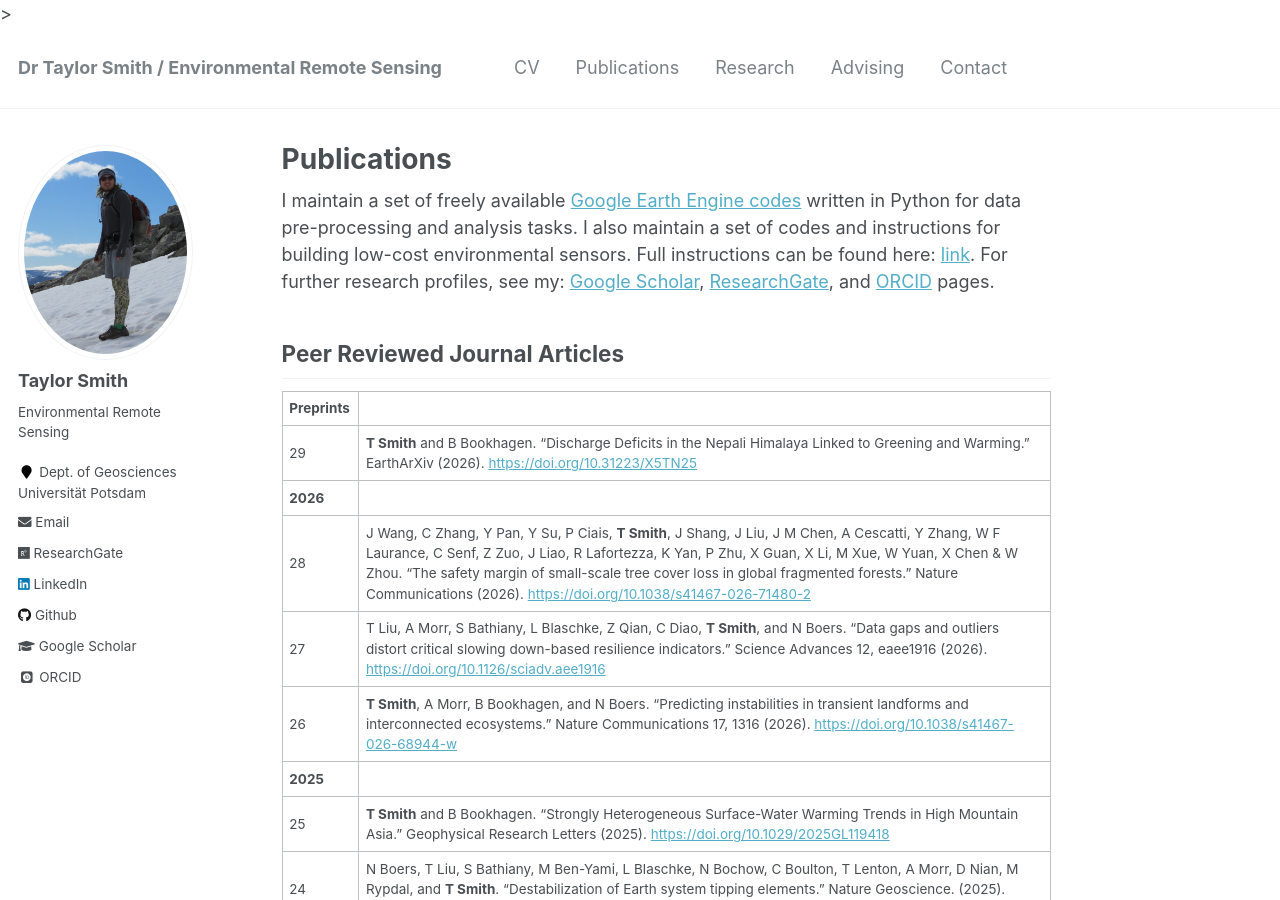
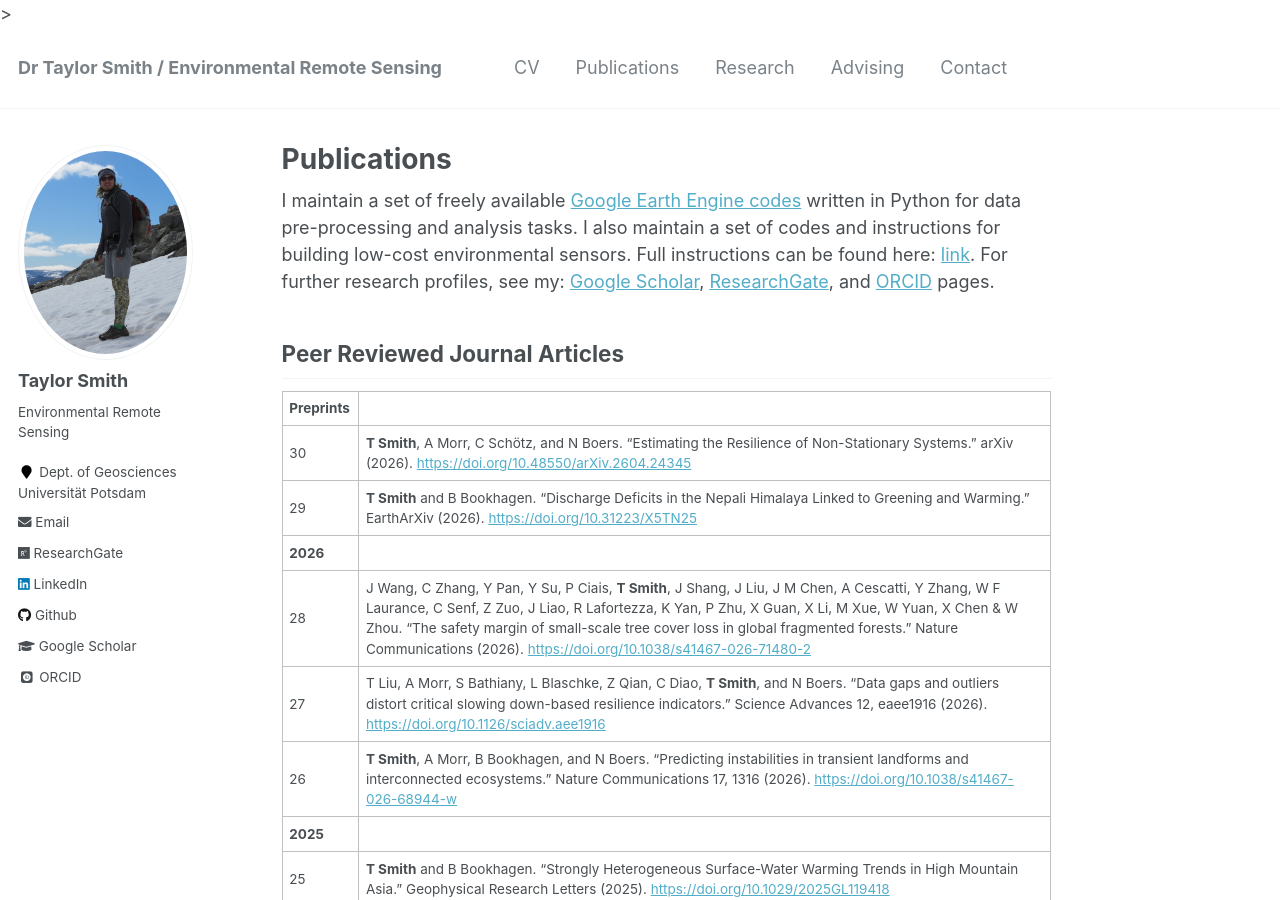
Before and after one commit to tasmi/tasmi.github.io, a Jekyll site: the page built from _pages/publications.md, in a window 1280 px wide and 900 px high. Built offline with Jekyll 4.4.1, drawn with Linux system fonts in a browser that asks for light colours; some web fonts are replaced.

Commit message:
Update publications.md

```diff
--- a/_pages/publications.md
+++ b/_pages/publications.md
@@ -10,6 +10,7 @@ I maintain a set of freely available [Google Earth Engine codes](https://github.
 ## Peer Reviewed Journal Articles
 
 | **Preprints**
+30 | **T Smith**, A Morr, C Schötz, and N Boers. "Estimating the Resilience of Non-Stationary Systems." arXiv (2026). [https://doi.org/10.48550/arXiv.2604.24345](https://doi.org/10.48550/arXiv.2604.24345)
 29 | **T Smith** and B Bookhagen. "Discharge Deficits in the Nepali Himalaya Linked to Greening and Warming." EarthArXiv (2026). [https://doi.org/10.31223/X5TN25](https://doi.org/10.31223/X5TN25)
 | **2026**
 28 | J Wang, C Zhang, Y Pan, Y Su, P Ciais, **T Smith**, J Shang, J Liu, J M Chen, A Cescatti, Y Zhang, W F Laurance, C Senf, Z Zuo, J Liao, R Lafortezza, K Yan, P Zhu, X Guan, X Li, M Xue, W Yuan, X Chen & W Zhou. "The safety margin of small-scale tree cover loss in global fragmented forests." Nature Communications (2026). [https://doi.org/10.1038/s41467-026-71480-2](https://doi.org/10.1038/s41467-026-71480-2)
```
